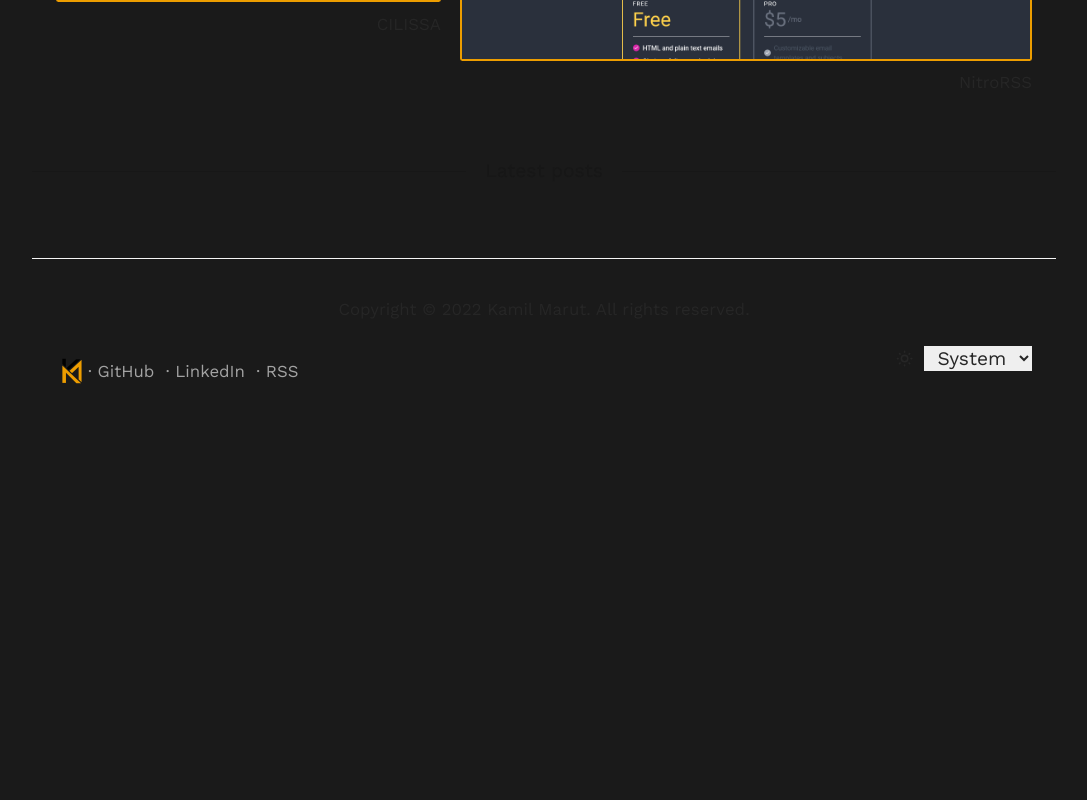
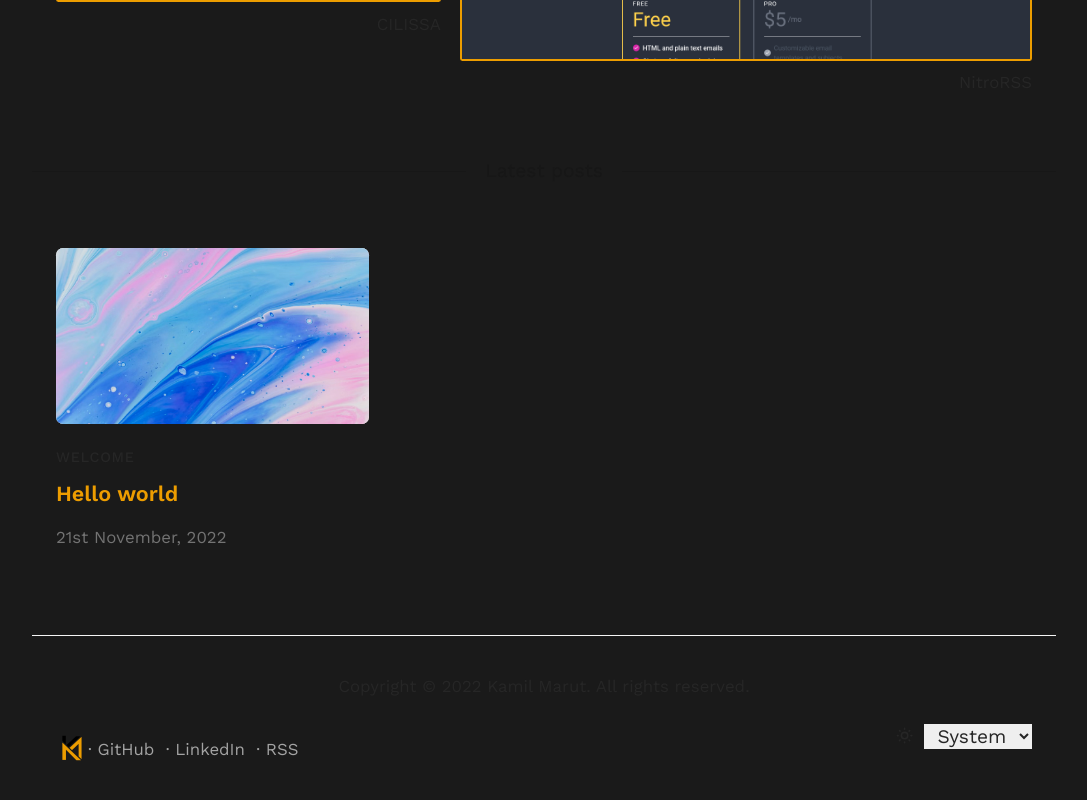
Before and after one commit to exler/personal, a Next.js app: page / in a window 1280 px wide. Shown: the part 804-1604 px from the top of the page, without its empty margins (96-1183 px from the left). Before the commit the page ends 1229 px from the top, so only its background shows below. Built offline with nearby package versions, Linux system fonts and the light colour scheme.

Commit message:
fix(mobile): Fix responsive design

```diff
--- a/components/PostPreview.tsx
+++ b/components/PostPreview.tsx
@@ -13,6 +13,7 @@ export default function PostPreview({ post }: { post: Post }) {
                         <Image
                             src={post.data.image}
                             alt=""
+                            unoptimized
                             layout="fill"
                             className="transition-all"
                         />
--- a/pages/blog/[slug].tsx
+++ b/pages/blog/[slug].tsx
@@ -55,6 +55,7 @@ export default function PostPage({ data, content }: { data: Post["data"], conten
                 <Image
                     src={data.image}
                     alt=""
+                    unoptimized
                     layout="fill"
                     loading="eager"
                 />
--- a/pages/index.tsx
+++ b/pages/index.tsx
@@ -6,13 +6,25 @@ import Layout from '@/components/Layout'
 import ShapeImage from '@/public/shape.png'
 import Divider from '@/components/Divider'
 import Project from '@/components/Project'
+import { getPosts, Post } from '@/utils/posts'
+import PostPreview from '@/components/PostPreview'
 
-export default function Home() {
+export const getStaticProps = async () => {
+    const posts = getPosts();
+
+    return {
+        props: {
+            posts,
+        },
+    };
+};
+
+export default function Home({ posts }: { posts: Post[] }) {
     return (
         <Layout>
             <Container>
                 <div className="flex flex-col items-center">
-                    <Image src={ShapeImage} alt="" width={64} height={64} />
+                    <Image className="hidden md:block" src={ShapeImage} alt="" width={64} height={64} />
                     <div className="mt-4">
                         <h2 className="text-2xl">Kamil Marut <span className="text-secondary">//</span> Software Engineer</h2>
                     </div>
@@ -43,7 +55,13 @@ export default function Home() {
                 </div>
             </Container>
             <Divider text="Latest posts" />
-
+            <Container>
+                <div className="grid gap-4 md:grid-cols-2 xl:grid-cols-3">
+                    {posts.slice(0, 3).map((post) => (
+                        <PostPreview key={post.slug} post={post} />
+                    ))}
+                </div>
+            </Container>
         </Layout>
     )
 }
```
Also changed, not shown: pages/about.tsx (+3 -3 lines).
